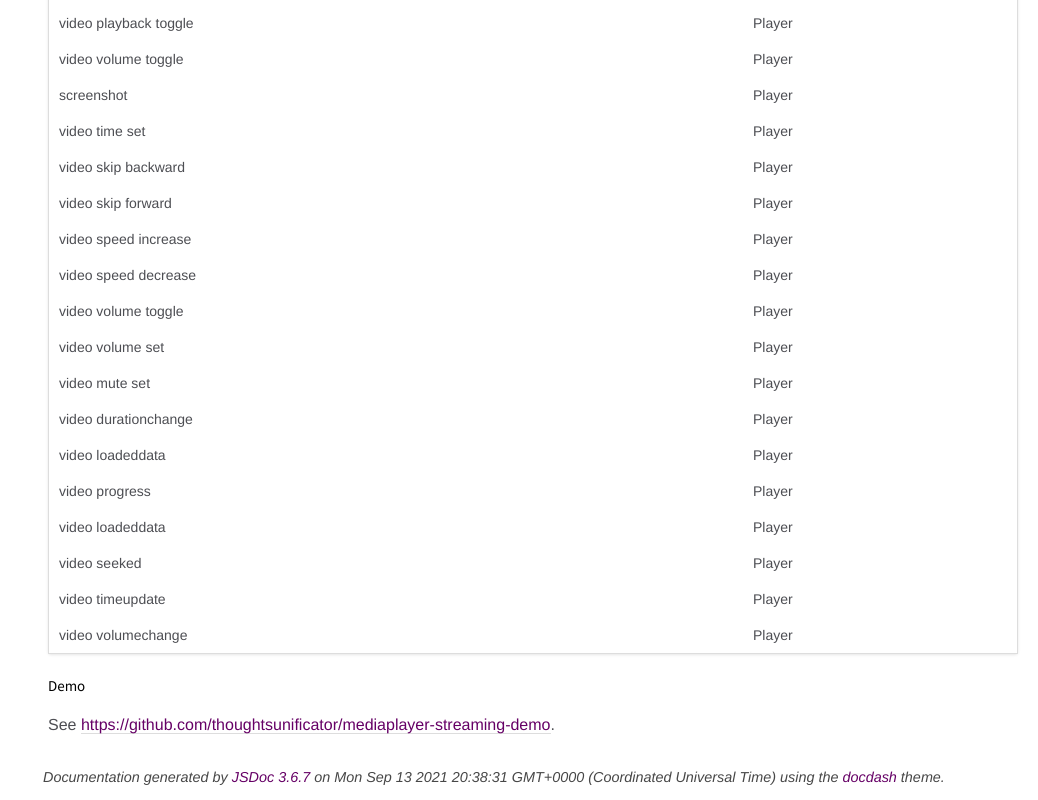
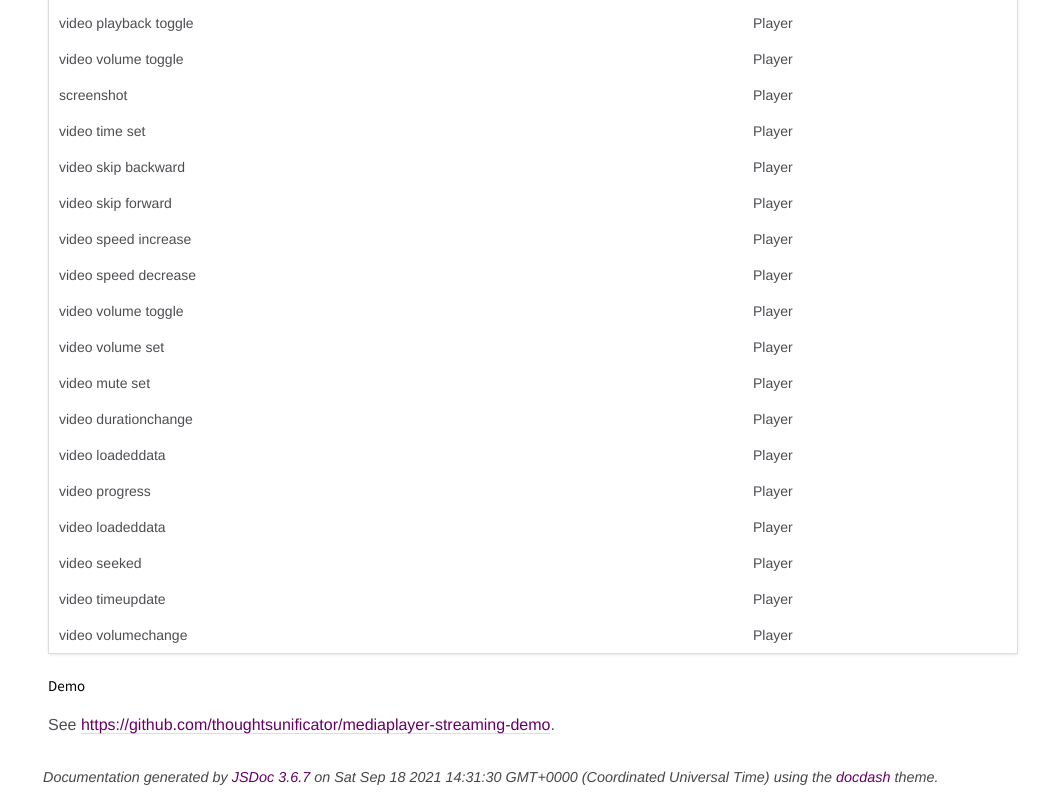
Before and after one commit to thoughtsunificator/mediaplayer-streaming, a plain HTML site: page index.html in a window 1280 px wide. Shown: the part 1451-2251 px from the top of the page, without its empty margins (242-1280 px from the left). Drawn offline with Linux system fonts and the light colour scheme.

Commit message:
Update docs to output generated at 4364d51

```diff
--- a/index.html
+++ b/index.html
@@ -219,7 +219,7 @@ window.addEventListener(&quot;load&quot;, async function() {
 <br class="clear">
 
 <footer>
-    Documentation generated by <a href="https://github.com/jsdoc3/jsdoc">JSDoc 3.6.7</a> on Mon Sep 13 2021 20:38:31 GMT+0000 (Coordinated Universal Time) using the <a href="https://github.com/clenemt/docdash">docdash</a> theme.
+    Documentation generated by <a href="https://github.com/jsdoc3/jsdoc">JSDoc 3.6.7</a> on Sat Sep 18 2021 14:31:30 GMT+0000 (Coordinated Universal Time) using the <a href="https://github.com/clenemt/docdash">docdash</a> theme.
 </footer>
 
 <script>prettyPrint();</script>
```
